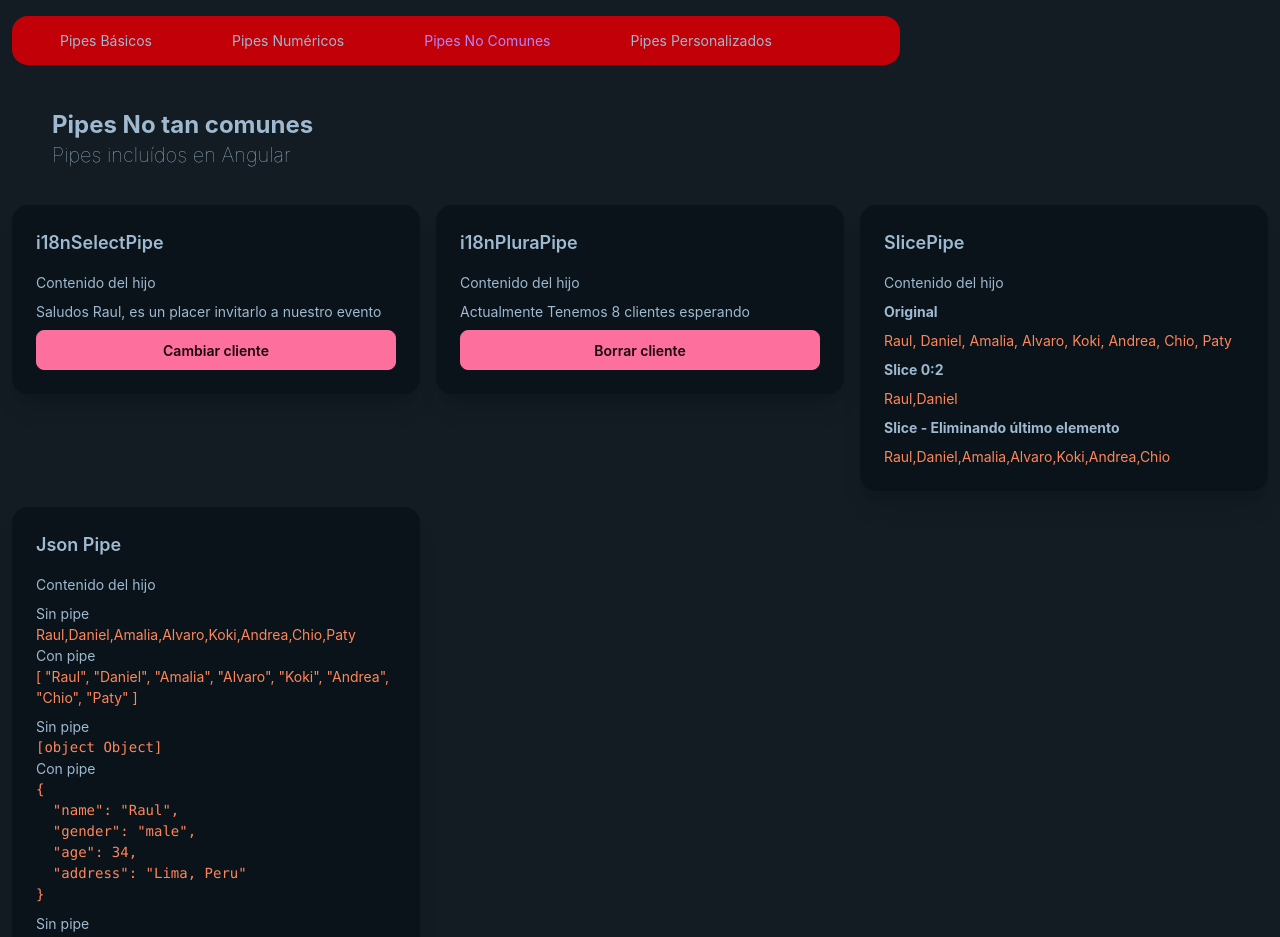
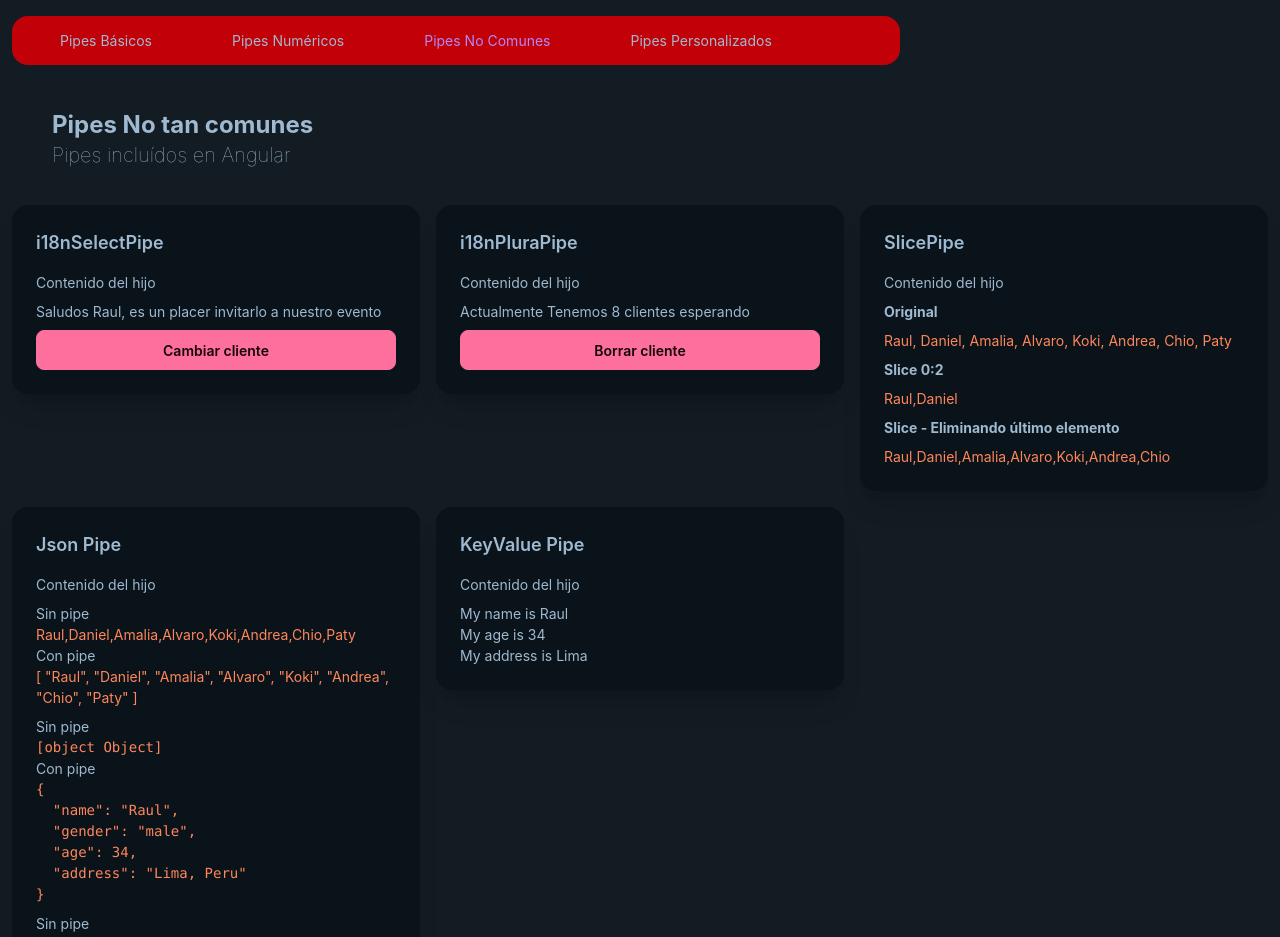
Before and after one commit to raulsr92/project-raulsanz-pipes, an Angular app: page /uncommon in a window 1280 px wide. Shown: the top 937 px of the page. Built offline with nearby package versions, Linux system fonts and the light colour scheme.

Commit message:
Clase 161 KeyValue Pipe

```diff
--- a/src/app/pages/uncommon-page/uncommon-page.html
+++ b/src/app/pages/uncommon-page/uncommon-page.html
@@ -68,7 +68,18 @@
         <h3>Con pipe</h3>
         <p class="text-primary">{{clients().join(", ") | json }}</p>
     </div>
+  </app-card>
 
+  <app-card title="KeyValue Pipe">
+    <ul>
+      @for (item of profile |keyvalue:null; track $index) {
+        <li>
+          <span>
+            My {{item.key}} is {{item.value}}
+          </span>
+        </li>
+      }
+    </ul>
   </app-card>
 
 </div>
--- a/src/app/pages/uncommon-page/uncommon-page.ts
+++ b/src/app/pages/uncommon-page/uncommon-page.ts
@@ -1,6 +1,6 @@
 import { Component, signal } from '@angular/core';
 import { Card } from '../../components/card/card';
-import { I18nSelectPipe, I18nPluralPipe, SlicePipe, JsonPipe } from '@angular/common';
+import { I18nSelectPipe, I18nPluralPipe, SlicePipe, JsonPipe, KeyValuePipe } from '@angular/common';
 
 const cliente1={
   name: 'Raul',
@@ -18,7 +18,7 @@ const cliente2={
 
 @Component({
   selector: 'app-uncommon-page',
-  imports: [Card, I18nSelectPipe, I18nPluralPipe, SlicePipe, JsonPipe],
+  imports: [Card, I18nSelectPipe, I18nPluralPipe, SlicePipe, JsonPipe, KeyValuePipe],
   templateUrl: './uncommon-page.html',
 })
 export default class UncommonPage {
@@ -65,5 +65,14 @@ export default class UncommonPage {
       this.clients.update( clientsBefore => clientsBefore.slice(0,clientsBefore.length-1))
     }
 
+    //KeyValue Pipe
+
+    profile = {
+      name: 'Raul',
+      age: 34,
+      address: 'Lima'
+    }
+
+
 
 }
```
